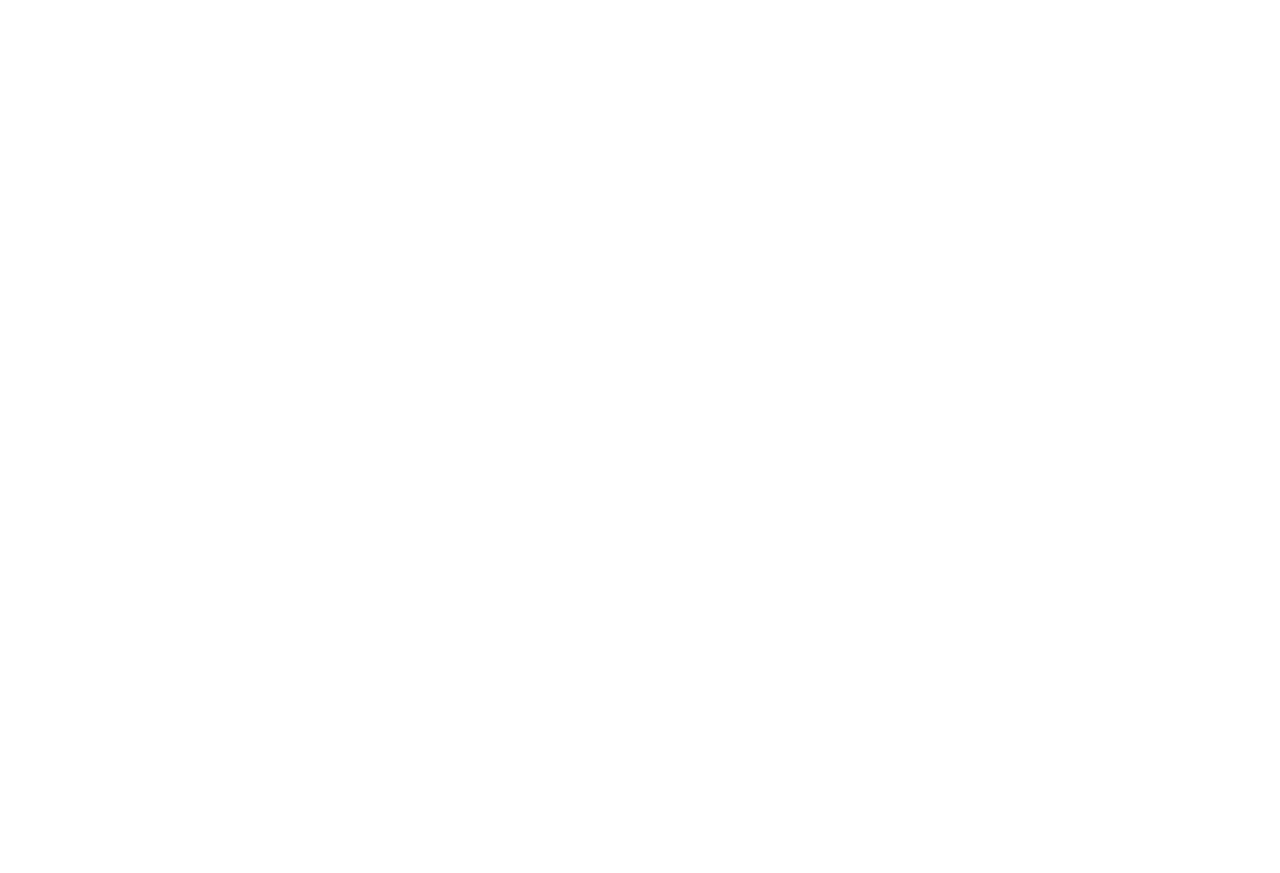
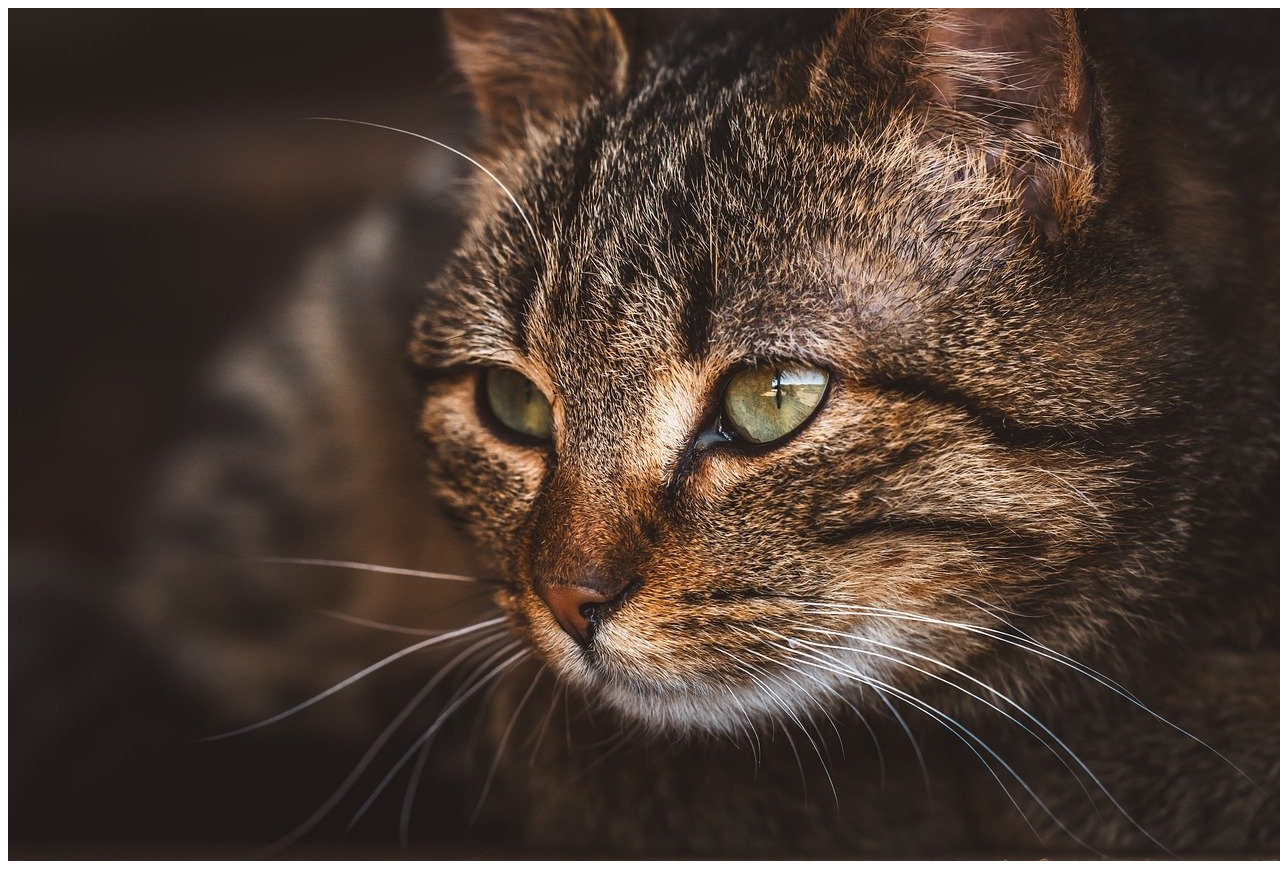
Before and after one commit to matheusramyres/gerenciamento_repositorio, a plain HTML site: page index.html in a window 1280 px wide. Before the commit the page ends 800 px from the top, so only its background shows below. Drawn offline with Linux system fonts and the light colour scheme.

Commit message:
feat: add images

```diff
--- a/index.html
+++ b/index.html
@@ -8,7 +8,7 @@
 </head>
 
 <body>
-
+    <img src="./images/cat-8611246_1280.jpg" alt="Um gato">
 </body>
 
 </html>
```
Also changed, not shown: images/cat-8611246_1280.jpg (added).
